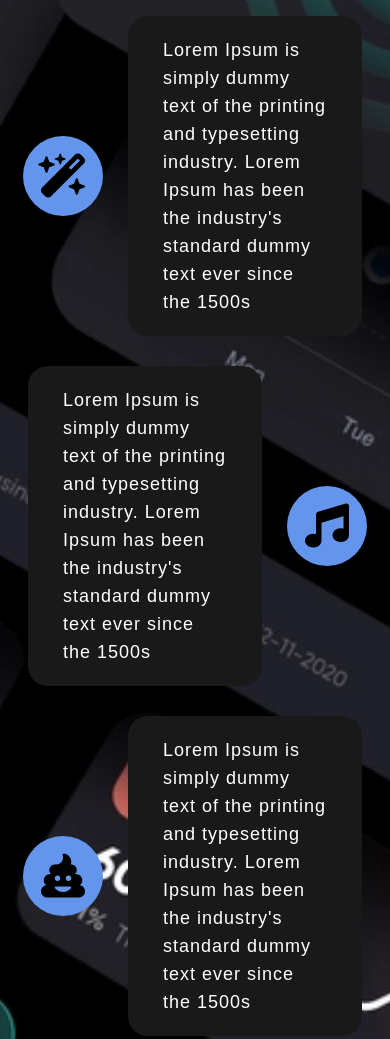
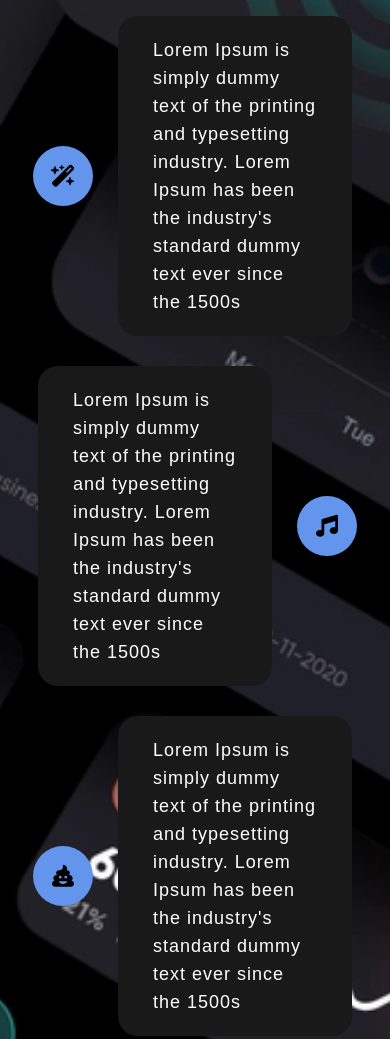
Before and after one commit to oliverosdf/Mi-Portafolios-Website-2023, a plain HTML site: page index.html in a window 390 px wide. Shown: the part 3260-4299 px from the top of the page. Drawn offline with nearby package versions, Linux system fonts and the light colour scheme; a web font is replaced by a local one.

Commit message:
nuevos ajustes de diseño en los iconos de la seccion skills-box i

```diff
--- a/css/640.css
+++ b/css/640.css
@@ -18,6 +18,12 @@
         top: -15%;
     }
 
+    .box-skills i{
+        width: 60px;
+        height: 60px;
+        font-size: 22px;
+    }
+
     .contact p {
         font-size: 18px;
     }
```
